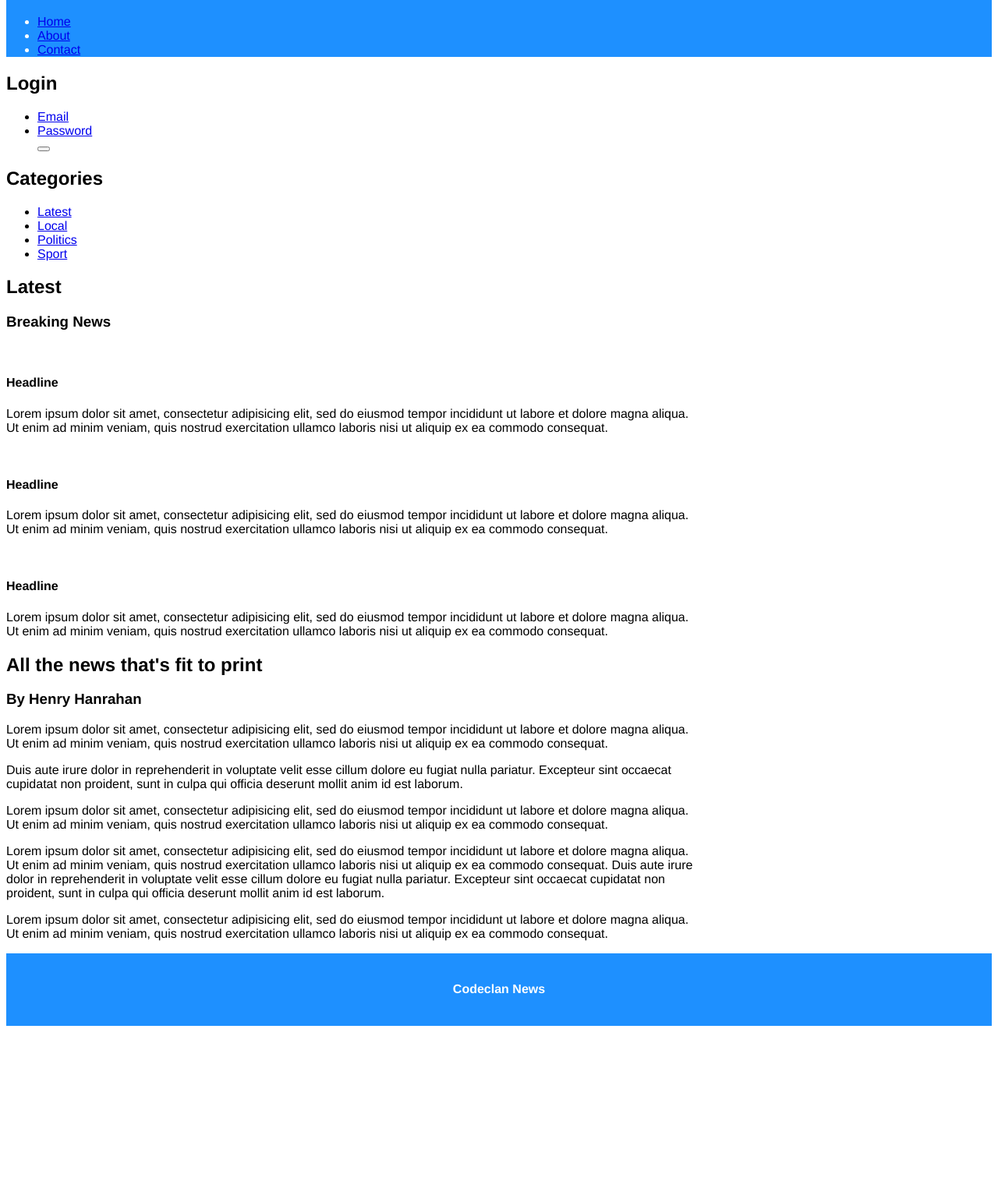
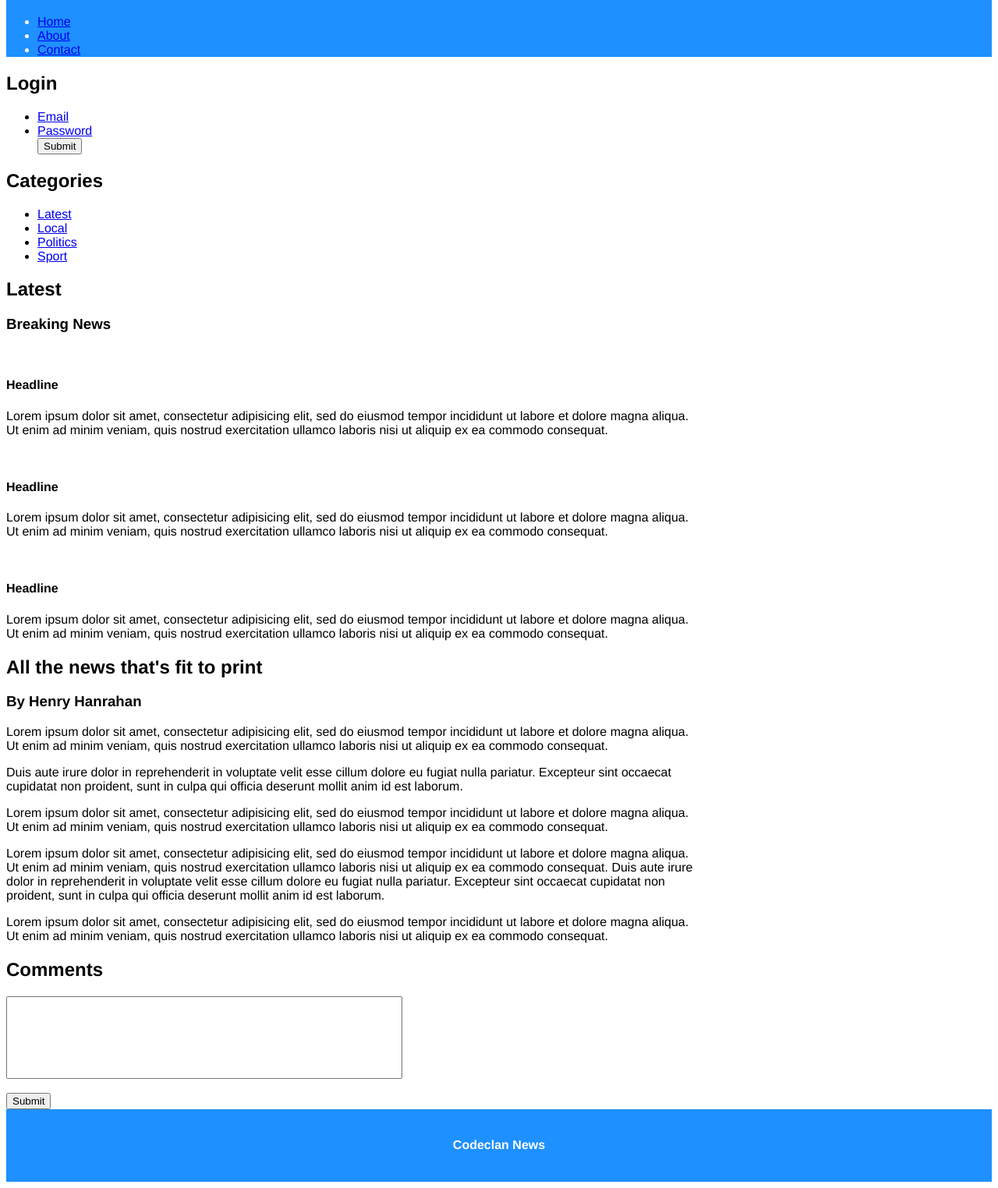
Before and after one commit to Gregor69/W3Monday-hwork, a plain HTML site: page index.html in a window 1280 px wide. Shown: the part 61-1585 px from the top of the page at 78% size. Before the commit the page ends 1385 px from the top, so only its background shows below. Drawn offline with Linux system fonts and the light colour scheme.

Commit message:
updated homework

```diff
--- a/index.html
+++ b/index.html
@@ -42,7 +42,7 @@
                     <ul>
                         <li><a href="Email">Email</a></li>
                         <li><a href="Password">Password</a></li>
-                        <button class="submit"></button>
+                        <button type="button" onclick="alert('Hello world!')">Submit</button>
                     </ul>
                 </nav>
 
@@ -124,6 +124,21 @@
                     </p>
                   </main>
         </article>
+        <article>
+            <body>
+
+                <h2>Comments</h2>
+
+                <form action="/action_page.php">
+                  <input type="text" style="height: 100px; width: 500px" id="fname" name="fname"><br><br>
+                  <input type="submit" value="Submit">
+                </form>
+
+                </body>
+
+        </article>
+
+
 
     </main>
     <footer>
--- a/style.css
+++ b/style.css
@@ -35,5 +35,6 @@ body > main > article {
     text-align: left
 }
 
-
-}
+.like-button {
+    background-color: transparent;
+    border: 1px solid dodgerblue;
```
